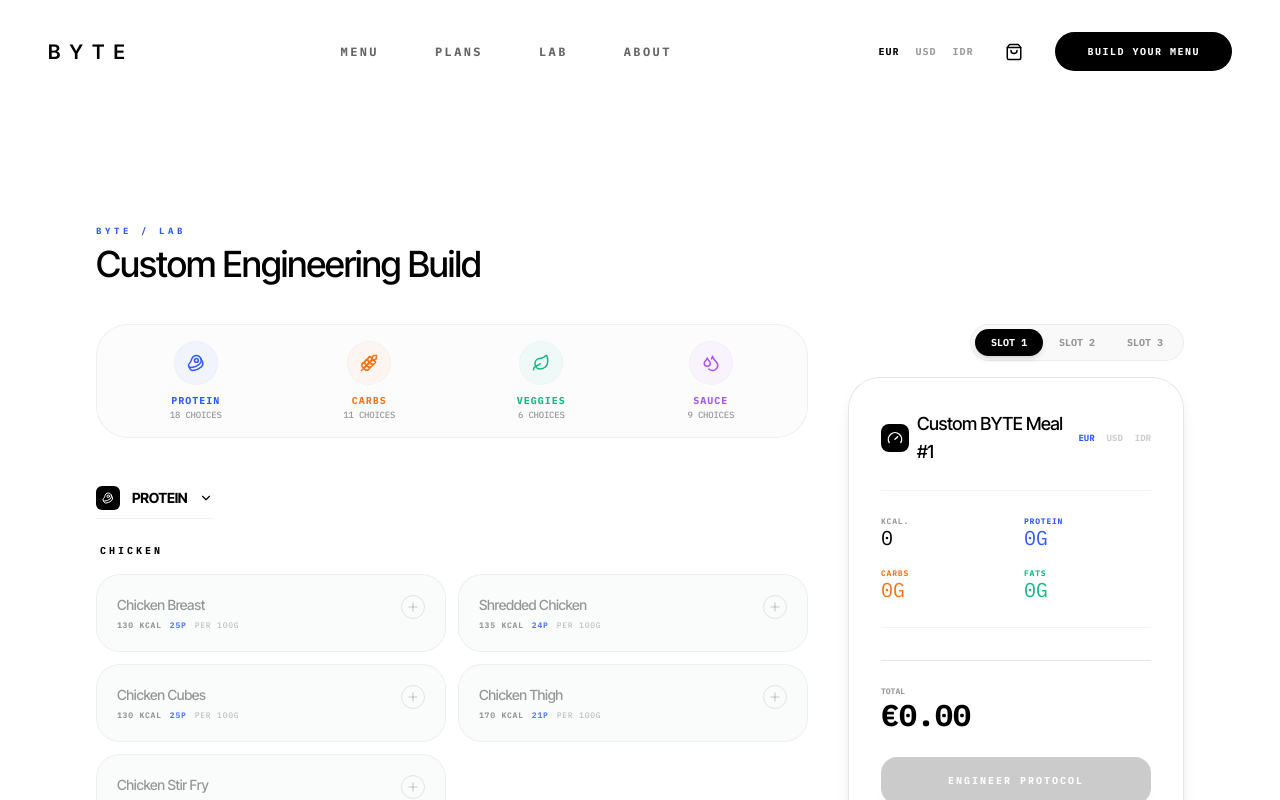
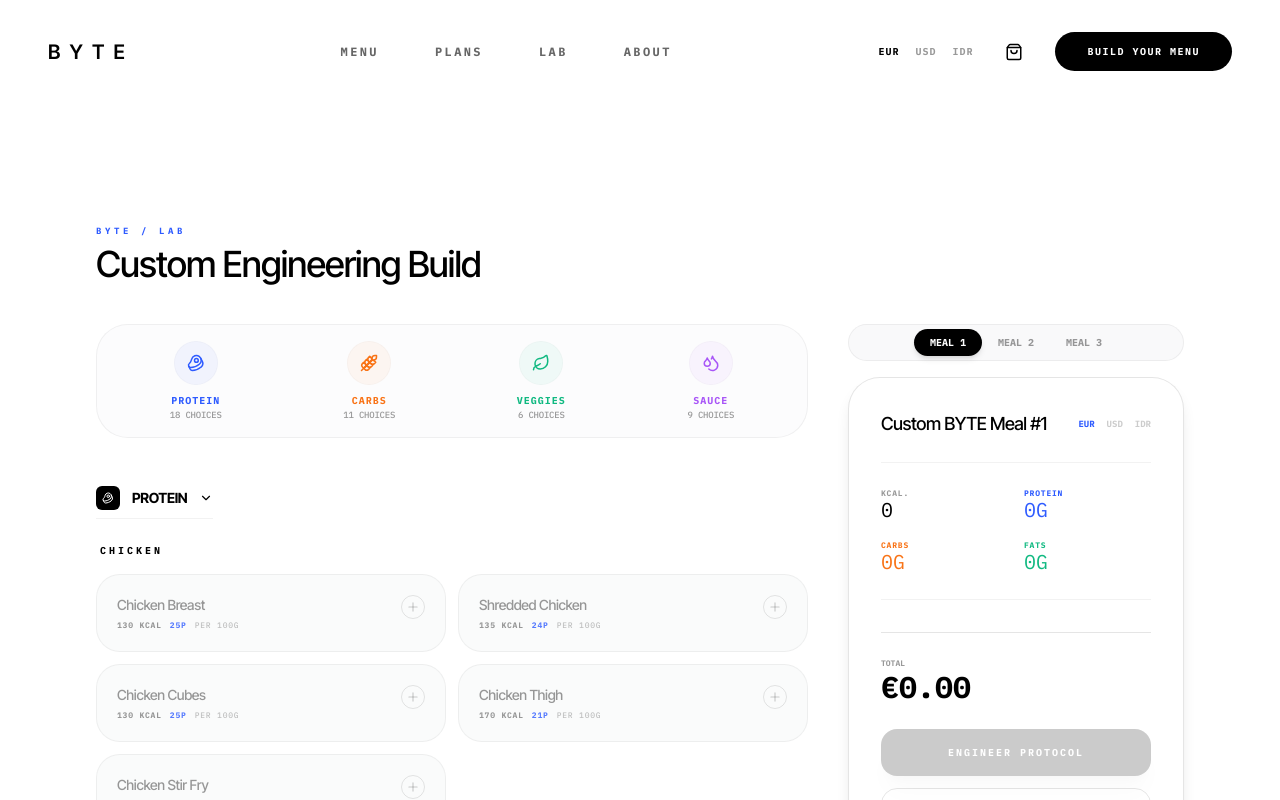
Before and after one commit to gitcipi/BYTELAB, a React (Vite) app: page /lab in a window 1280 px wide. Shown: the top 800 px of the page. Built offline with nearby package versions, Linux system fonts and the light colour scheme.

Commit message:
feat(lab): refine sidebar layout and rename slots to meals

```diff
--- a/src/pages/Lab.tsx
+++ b/src/pages/Lab.tsx
@@ -1,7 +1,7 @@
 import { useState, useMemo, useEffect } from 'react';
 import { motion, AnimatePresence } from 'framer-motion';
 import { useCart } from '../context/CartContext';
-import { X, Beef, Wheat, Leaf, Droplets, ChevronDown, Plus, Minus, Gauge } from 'lucide-react';
+import { X, Beef, Wheat, Leaf, Droplets, ChevronDown, Plus, Minus } from 'lucide-react';
 import { useLocation } from 'react-router-dom';
 import { Toast } from '../components/Toast';
 import { INGREDIENTS } from '../data/ingredients';
@@ -394,21 +394,20 @@
           </div>
 
           <div className="lg:col-span-4 relative">
-            <div className="flex bg-gray-100/50 rounded-full p-1 border border-black/5 mb-4 w-fit ml-auto">
+            <div className="flex bg-gray-100/50 rounded-full p-1 border border-black/5 mb-4 w-full justify-center">
               {[0, 1, 2].map(i => (
                 <button
                   key={i}
                   onClick={() => setActiveSlot(i)}
                   className={`px-4 py-1.5 rounded-full text-[10px] font-mono font-bold transition-all ${activeSlot === i ? 'bg-black text-white shadow-md' : 'text-black/40 hover:text-black'}`}
                 >
-                  SLOT {i + 1}
+                  MEAL {i + 1}
                 </button>
               ))}
             </div>
             <div className="lg:sticky lg:top-24 bg-white rounded-[32px] border border-black/10 p-8 shadow-lg flex flex-col max-h-[80vh]">
               <div className="flex items-center justify-between mb-6">
                 <div className="flex items-center gap-2">
-                  <div className="p-1.5 bg-black rounded-lg text-white"><Gauge size={16} /></div>
                   <h3 className="text-lg font-heading font-medium text-black">Custom BYTE Meal #{activeSlot + 1}</h3>
                 </div>
                 <div className="flex gap-3 text-[9px] font-mono font-bold">
```
